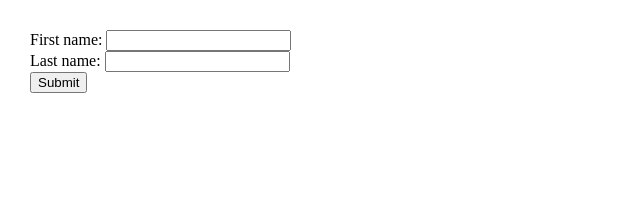
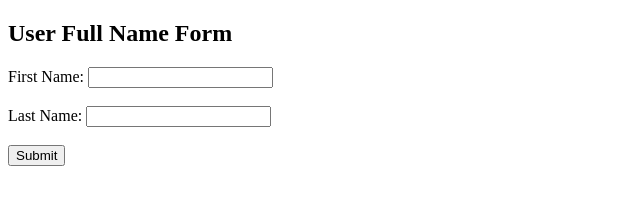
Before and after one commit to acciojob/form-login-vikrantsrgc, a website: page main.html in a window 1280 px wide. Shown: the whole page, without its empty margins (0-640 px from the left). Drawn offline with Linux system fonts and the light colour scheme.

Commit message:
created a submission

```diff
--- a/main.html
+++ b/main.html
@@ -1,26 +1,43 @@
 <!DOCTYPE html>
+<html lang="en">
+<head>
+  <meta charset="UTF-8" />
+  <title>Full Name Alert</title>
+</head>
+<body>
+  <h2>User Full Name Form</h2>
 
-<html>
+  <form id="nameForm" onsubmit="getFormvalue(event)">
+    <label>
+      First Name:
+      <input type="text" name="fname" required />
+    </label>
+    <br /><br />
+    <label>
+      Last Name:
+      <input type="text" name="lname" required />
+    </label>
+    <br /><br />
+    <button type="submit">Submit</button>
+  </form>
 
-<head>
-	<meta charset=utf-8 />
-		<title>Return first and last name from a form</title>
-		<style type="text/css">
-			body {margin: 30px;}
-		</style>
-	<link rel="stylesheet" href="styles.css">
-</head>
+  <script>
+    function getFormvalue(event) {
+      event.preventDefault(); // Prevent page reload
 
-<body>
-	<form id="form1" onsubmit="getFormvalue()">
-		First name: <input type="text" name="fname"><br>
-		Last name: <input type="text" name="lname"><br>
-		<input type="submit" value="Submit">
-	</form>
+      // Access the form using event.target or document.forms
+      const form = event.target;
 
-    <script type="text/javascript" src="./script.js">
-</script>
+      // Get values and trim extra spaces
+      const firstName = form.fname.value.trim();
+      const lastName = form.lname.value.trim();
 
+      // Combine names (if either is missing, show partial or empty alert)
+      const fullName = `${firstName} ${lastName}`.trim();
+
+      // Show the result
+      alert(fullName);
+    }
+  </script>
 </body>
-
 </html>
--- a/script.js
+++ b/script.js
@@ -1,4 +1,4 @@
-function getFormvalue() {
-    //Write your code here
+// function getFormvalue() {
+//     //Write your code here
 
-}
+// }
```
